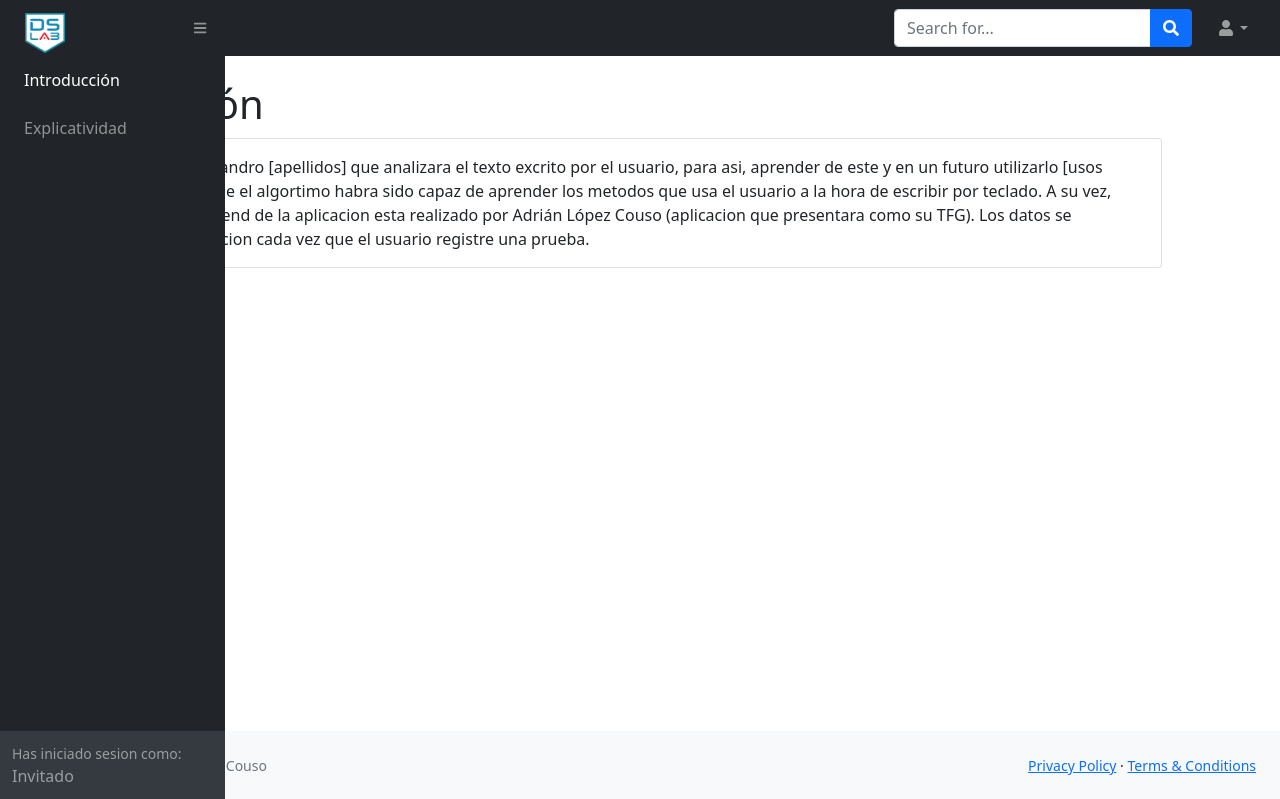
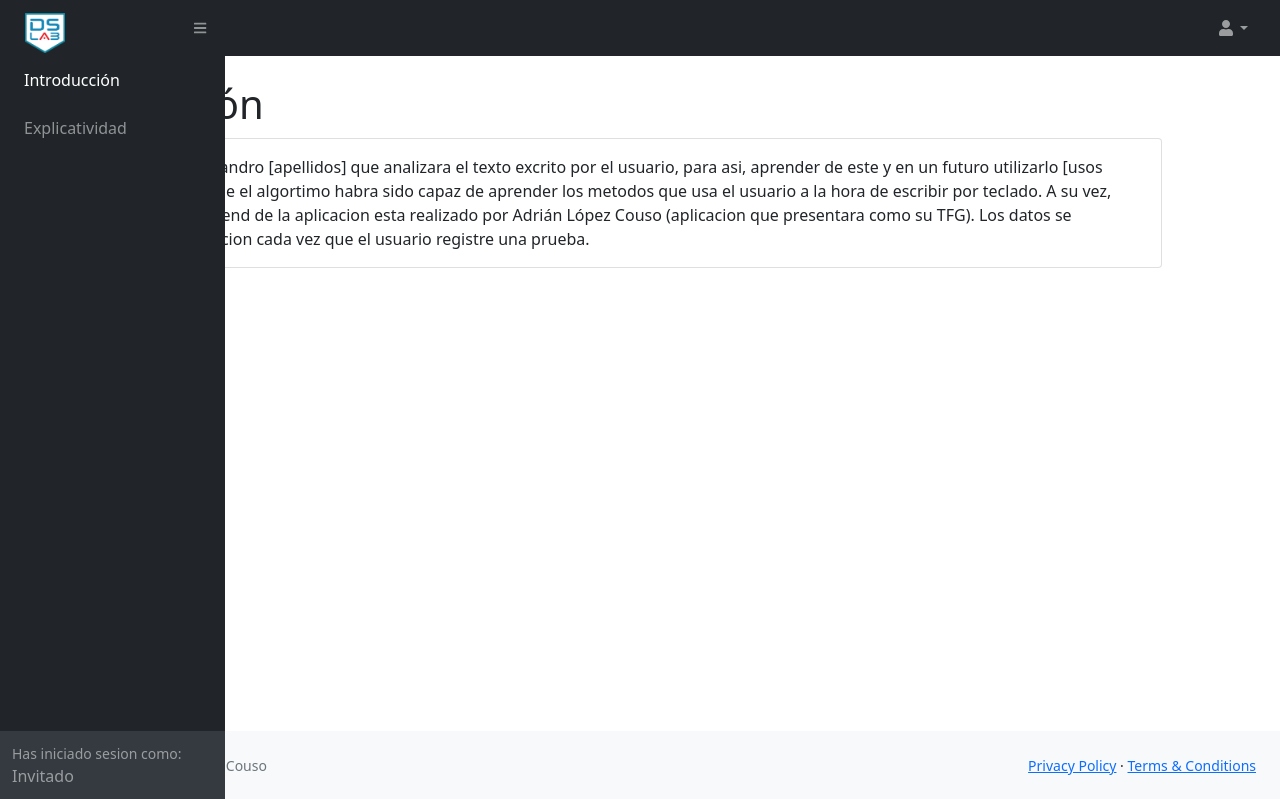
Before and after one commit to Adriton1/quienEsQuien, a Django app: page /introduccion/ in a window 1280 px wide. Run offline with Django 4.2, Linux system fonts and the light colour scheme; some libraries are stand-ins or nearby versions.

Commit message:
Deleting some top-navbar elements

```diff
--- a/quienEsQuien/templates/top-navbar/top.html
+++ b/quienEsQuien/templates/top-navbar/top.html
@@ -11,18 +11,13 @@
             <button style="margin-left: 120px" class="btn btn-link btn-sm order-1 order-lg-0 me-4 me-lg-0" id="sidebarToggle" href="#!"><i class="fas fa-bars"></i></button>
             <!-- Navbar Search-->
             <form class="d-none d-md-inline-block form-inline ms-auto me-0 me-md-3 my-2 my-md-0">
-                <div class="input-group">
-                    <input class="form-control" type="text" placeholder="Search for..." aria-label="Search for..." aria-describedby="btnNavbarSearch" />
-                    <button class="btn btn-primary" id="btnNavbarSearch" type="button"><i class="fas fa-search"></i></button>
-                </div>
+                <div class="input-group"></div>
             </form>
             <!-- Navbar-->
             <ul class="navbar-nav ms-auto ms-md-0 me-3 me-lg-4">
                 <li class="nav-item dropdown">
                     <a class="nav-link dropdown-toggle" id="navbarDropdown" href="#" role="button" data-bs-toggle="dropdown" aria-expanded="false"><i class="fas fa-user fa-fw"></i></a>
                     <ul class="dropdown-menu dropdown-menu-end" aria-labelledby="navbarDropdown">
-                        <li><a class="dropdown-item" href="#!">Settings</a></li>
-                        <li><hr class="dropdown-divider" /></li>
                         {% if user.is_authenticated %}
                             <li><a class="dropdown-item" href="{% url 'logout' %}">Cerrar Sesi&oacute;n</a></li>
                         {% else %}
```
